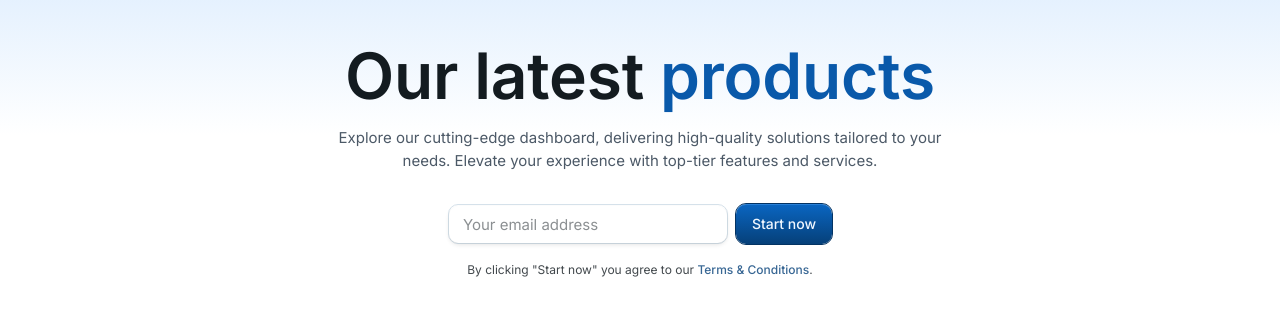
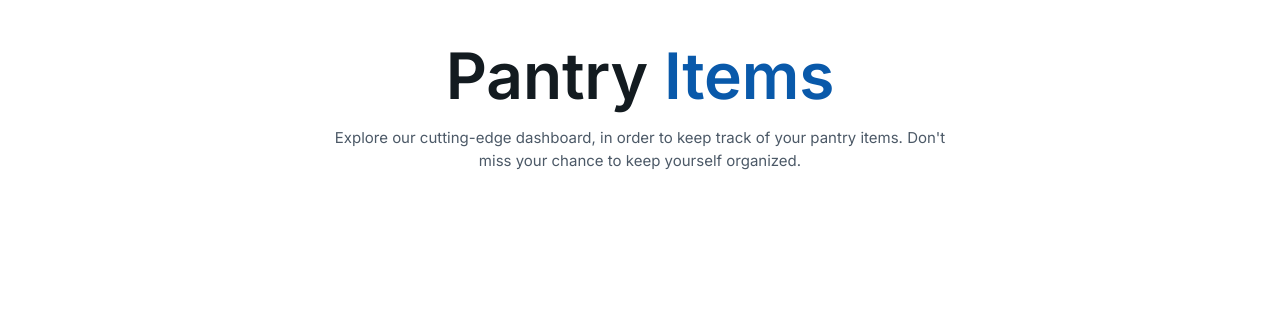
Before and after one commit to skanderkaroui/pantryapp, a Next.js app: page / in a window 1280 px wide. Shown: the part 120-450 px from the top of the page. Built offline with nearby package versions, Linux system fonts and the light colour scheme.

Commit message:
rm unnecessary

```diff
--- a/landing page/LandingPage.js
+++ b/landing page/LandingPage.js
@@ -1,33 +1,33 @@
-import * as React from 'react';
-import PropTypes from 'prop-types';
+import * as React from "react";
+import PropTypes from "prop-types";
 
-import CssBaseline from '@mui/material/CssBaseline';
-import Box from '@mui/material/Box';
-import Divider from '@mui/material/Divider';
-import { ThemeProvider, createTheme } from '@mui/material/styles';
-import ToggleButton from '@mui/material/ToggleButton';
-import ToggleButtonGroup from '@mui/material/ToggleButtonGroup';
-import AutoAwesomeRoundedIcon from '@mui/icons-material/AutoAwesomeRounded';
-import AppAppBar from './components/AppAppBar';
-import Hero from './components/Hero';
-import LogoCollection from './components/LogoCollection';
-import Highlights from './components/Highlights';
-import Pricing from './components/Pricing';
-import Features from './components/Features';
-import Testimonials from './components/Testimonials';
-import FAQ from './components/FAQ';
-import Footer from './components/Footer';
-import getLPTheme from './getLPTheme';
+import CssBaseline from "@mui/material/CssBaseline";
+import Box from "@mui/material/Box";
+import Divider from "@mui/material/Divider";
+import { ThemeProvider, createTheme } from "@mui/material/styles";
+import ToggleButton from "@mui/material/ToggleButton";
+import ToggleButtonGroup from "@mui/material/ToggleButtonGroup";
+import AutoAwesomeRoundedIcon from "@mui/icons-material/AutoAwesomeRounded";
+import AppAppBar from "./components/AppAppBar";
+import Hero from "./components/Hero";
+import LogoCollection from "./components/LogoCollection";
+import Highlights from "./components/Highlights";
+import Pricing from "./components/Pricing";
+import Features from "./components/Features";
+import Testimonials from "./components/Testimonials";
+import FAQ from "./components/FAQ";
+import Footer from "./components/Footer";
+import getLPTheme from "./getLPTheme";
 
 function ToggleCustomTheme({ showCustomTheme, toggleCustomTheme }) {
   return (
     <Box
       sx={{
-        display: 'flex',
-        flexDirection: 'column',
-        alignItems: 'center',
-        width: '100dvw',
-        position: 'fixed',
+        display: "flex",
+        flexDirection: "column",
+        alignItems: "center",
+        width: "100dvw",
+        position: "fixed",
         bottom: 24,
       }}
     >
@@ -38,14 +38,14 @@ function ToggleCustomTheme({ showCustomTheme, toggleCustomTheme }) {
         onChange={toggleCustomTheme}
         aria-label="Platform"
         sx={{
-          backgroundColor: 'background.default',
-          '& .Mui-selected': {
-            pointerEvents: 'none',
+          backgroundColor: "background.default",
+          "& .Mui-selected": {
+            pointerEvents: "none",
           },
         }}
       >
         <ToggleButton value>
-          <AutoAwesomeRoundedIcon sx={{ fontSize: '20px', mr: 1 }} />
+          <AutoAwesomeRoundedIcon sx={{ fontSize: "20px", mr: 1 }} />
           Custom theme
         </ToggleButton>
         <ToggleButton value={false}>Material Design 2</ToggleButton>
@@ -62,13 +62,13 @@ ToggleCustomTheme.propTypes = {
 };
 
 export default function LandingPage() {
-  const [mode, setMode] = React.useState('light');
+  const [mode, setMode] = React.useState("light");
   const [showCustomTheme, setShowCustomTheme] = React.useState(true);
   const LPtheme = createTheme(getLPTheme(mode));
   const defaultTheme = createTheme({ palette: { mode } });
 
   const toggleColorMode = () => {
-    setMode((prev) => (prev === 'dark' ? 'light' : 'dark'));
+    setMode((prev) => (prev === "dark" ? "light" : "dark"));
   };
 
   const toggleCustomTheme = () => {
@@ -80,16 +80,7 @@ export default function LandingPage() {
       <CssBaseline />
       <AppAppBar mode={mode} toggleColorMode={toggleColorMode} />
       <Hero />
-      <Box sx={{ bgcolor: 'background.default' }}>
-        <LogoCollection />
-        <Features />
-        <Divider />
-        <Testimonials />
-        <Divider />
-        <Highlights />
-        <Divider />
-        <Pricing />
-        <Divider />
+      <Box sx={{ bgcolor: "background.default" }}>
         <FAQ />
         <Divider />
         <Footer />
--- a/landing page/LandingPage.tsx
+++ b/landing page/LandingPage.tsx
@@ -86,12 +86,6 @@ export default function LandingPage() {
         <LogoCollection />
         <Features />
         <Divider />
-        <Testimonials />
-        <Divider />
-        <Highlights />
-        <Divider />
-        <Pricing />
-        <Divider />
         <FAQ />
         <Divider />
         <Footer />
--- a/landing page/components/FAQ.js
+++ b/landing page/components/FAQ.js
@@ -60,10 +60,7 @@ export default function FAQ() {
               gutterBottom
               sx={{ maxWidth: { sm: '100%', md: '70%' } }}
             >
-              You can reach our customer support team by emailing
-              <Link> support@email.com </Link>
-              or calling our toll-free number. We&apos;re here to assist you
-              promptly.
+              You don't.
             </Typography>
           </AccordionDetails>
         </Accordion>
@@ -86,9 +83,7 @@ export default function FAQ() {
               gutterBottom
               sx={{ maxWidth: { sm: '100%', md: '70%' } }}
             >
-              Absolutely! We offer a hassle-free return policy. If you&apos;re not
-              completely satisfied, you can return the product within [number of
-              days] days for a full refund or exchange.
+              You can't.
             </Typography>
           </AccordionDetails>
         </Accordion>
@@ -111,9 +106,7 @@ export default function FAQ() {
               gutterBottom
               sx={{ maxWidth: { sm: '100%', md: '70%' } }}
             >
-              Our product distinguishes itself through its adaptability, durability,
-              and innovative features. We prioritize user satisfaction and
-              continually strive to exceed expectations in every aspect.
+              They don't.
             </Typography>
           </AccordionDetails>
         </Accordion>
@@ -136,10 +129,7 @@ export default function FAQ() {
               gutterBottom
               sx={{ maxWidth: { sm: '100%', md: '70%' } }}
             >
-              Yes, our product comes with a [length of warranty] warranty. It covers
-              defects in materials and workmanship. If you encounter any issues
-              covered by the warranty, please contact our customer support for
-              assistance.
+              No.
             </Typography>
           </AccordionDetails>
         </Accordion>
--- a/landing page/components/Hero.js
+++ b/landing page/components/Hero.js
@@ -1,124 +1,78 @@
-import * as React from 'react';
-import { alpha } from '@mui/material';
-import Box from '@mui/material/Box';
-import Button from '@mui/material/Button';
-import Container from '@mui/material/Container';
-import Link from '@mui/material/Link';
-import Stack from '@mui/material/Stack';
-import TextField from '@mui/material/TextField';
-import Typography from '@mui/material/Typography';
+import * as React from "react";
+import { alpha } from "@mui/material";
+import Box from "@mui/material/Box";
+import Button from "@mui/material/Button";
+import Container from "@mui/material/Container";
+import Link from "@mui/material/Link";
+import Stack from "@mui/material/Stack";
+import TextField from "@mui/material/TextField";
+import Typography from "@mui/material/Typography";
 
 export default function Hero() {
   return (
     <Box
       id="hero"
       sx={(theme) => ({
-        width: '100%',
+        width: "100%",
         backgroundImage:
-          theme.palette.mode === 'light'
-            ? 'linear-gradient(180deg, #CEE5FD, #FFF)'
-            : `linear-gradient(#02294F, ${alpha('#090E10', 0.0)})`,
-        backgroundSize: '100% 20%',
-        backgroundRepeat: 'no-repeat',
+          theme.palette.mode === "light"
+            ? "linear-gradient(180deg, #CEE5FD, #FFF)"
+            : `linear-gradient(#02294F, ${alpha("#090E10", 0.0)})`,
+        backgroundSize: "100% 20%",
+        backgroundRepeat: "no-repeat",
       })}
     >
       <Container
         sx={{
-          display: 'flex',
-          flexDirection: 'column',
-          alignItems: 'center',
+          display: "flex",
+          flexDirection: "column",
+          alignItems: "center",
           pt: { xs: 14, sm: 20 },
           pb: { xs: 8, sm: 12 },
         }}
       >
-        <Stack spacing={2} useFlexGap sx={{ width: { xs: '100%', sm: '70%' } }}>
+        <Stack spacing={2} useFlexGap sx={{ width: { xs: "100%", sm: "70%" } }}>
           <Typography
             variant="h1"
             sx={{
-              display: 'flex',
-              flexDirection: { xs: 'column', md: 'row' },
-              alignSelf: 'center',
-              textAlign: 'center',
-              fontSize: 'clamp(3.5rem, 10vw, 4rem)',
+              display: "flex",
+              flexDirection: { xs: "column", md: "row" },
+              alignSelf: "center",
+              textAlign: "center",
+              fontSize: "clamp(3.5rem, 10vw, 4rem)",
             }}
           >
-            Our latest&nbsp;
+            Pantry&nbsp;
             <Typography
               component="span"
               variant="h1"
               sx={{
-                fontSize: 'clamp(3rem, 10vw, 4rem)',
+                fontSize: "clamp(3rem, 10vw, 4rem)",
                 color: (theme) =>
-                  theme.palette.mode === 'light' ? 'primary.main' : 'primary.light',
+                  theme.palette.mode === "light"
+                    ? "primary.main"
+                    : "primary.light",
               }}
             >
-              products
+              Items
             </Typography>
           </Typography>
           <Typography
             textAlign="center"
             color="text.secondary"
-            sx={{ alignSelf: 'center', width: { sm: '100%', md: '80%' } }}
+            sx={{ alignSelf: "center", width: { sm: "100%", md: "80%" } }}
           >
-            Explore our cutting-edge dashboard, delivering high-quality solutions
-            tailored to your needs. Elevate your experience with top-tier features
-            and services.
+            Explore our cutting-edge dashboard, in order to keep track of your
+            pantry items. Don't miss your chance to keep yourself organized.
           </Typography>
           <Stack
-            direction={{ xs: 'column', sm: 'row' }}
+            direction={{ xs: "column", sm: "row" }}
             alignSelf="center"
             spacing={1}
             useFlexGap
-            sx={{ pt: 2, width: { xs: '100%', sm: 'auto' } }}
-          >
-            <TextField
-              id="outlined-basic"
-              hiddenLabel
-              size="small"
-              variant="outlined"
-              aria-label="Enter your email address"
-              placeholder="Your email address"
-              inputProps={{
-                autoComplete: 'off',
-                'aria-label': 'Enter your email address',
-              }}
-            />
-            <Button variant="contained" color="primary">
-              Start now
-            </Button>
-          </Stack>
-          <Typography variant="caption" textAlign="center" sx={{ opacity: 0.8 }}>
-            By clicking &quot;Start now&quot; you agree to our&nbsp;
-            <Link href="#" color="primary">
-              Terms & Conditions
-            </Link>
-            .
-          </Typography>
+            sx={{ pt: 2, width: { xs: "100%", sm: "auto" } }}
+          ></Stack>
         </Stack>
-        <Box
-          id="image"
-          sx={(theme) => ({
-            mt: { xs: 8, sm: 10 },
-            alignSelf: 'center',
-            height: { xs: 200, sm: 700 },
-            width: '100%',
-            backgroundImage:
-              theme.palette.mode === 'light'
-                ? 'url("/static/images/templates/templates-images/hero-light.png")'
-                : 'url("/static/images/templates/templates-images/hero-dark.png")',
-            backgroundSize: 'cover',
-            borderRadius: '10px',
-            outline: '1px solid',
-            outlineColor:
-              theme.palette.mode === 'light'
-                ? alpha('#BFCCD9', 0.5)
-                : alpha('#9CCCFC', 0.1),
-            boxShadow:
-              theme.palette.mode === 'light'
-                ? `0 0 12px 8px ${alpha('#9CCCFC', 0.2)}`
-                : `0 0 24px 12px ${alpha('#033363', 0.2)}`,
-          })}
-        />
       </Container>
     </Box>
   );
```
